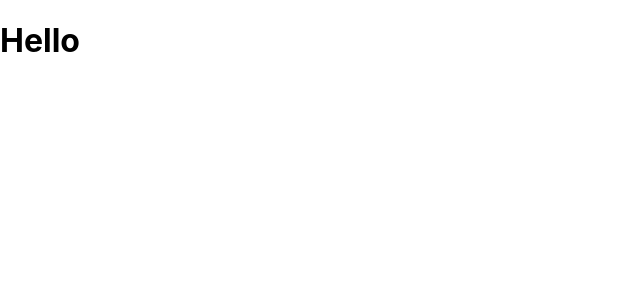
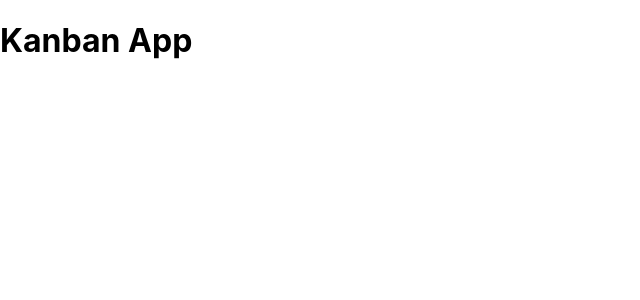
Before and after one commit to iamtigermaximus/kanban-project-management-app, a React (Create React App) app in the folder frontend/: page / in a window 1280 px wide. Shown: the top 300 px of the page, without its empty margins (0-640 px from the left). Built offline with nearby package versions, Linux system fonts and the light colour scheme; the HTML template or start-up script is replaced by a standard one.

Commit message:
installed frontend dependencies-axios,react-router-dom, material ui, material ui icons

```diff
--- a/frontend/src/App.tsx
+++ b/frontend/src/App.tsx
@@ -1,7 +1,7 @@
 function App() {
   return (
-    <div className="App">
-      <h1>Hello</h1>
+    <div>
+      <h1>Kanban App</h1>
     </div>
   );
 }
```
Also changed, not shown: frontend/package.json (+7 -0 lines), 1 other file (tests, documents, lock files or other folders).
